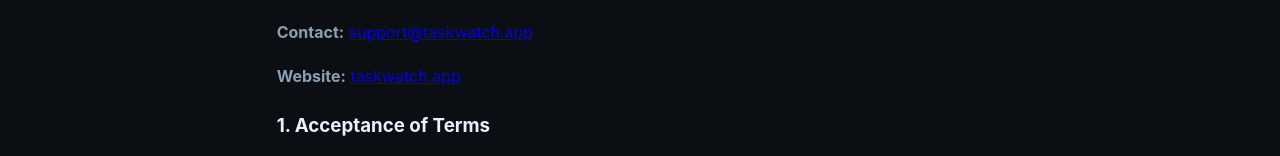
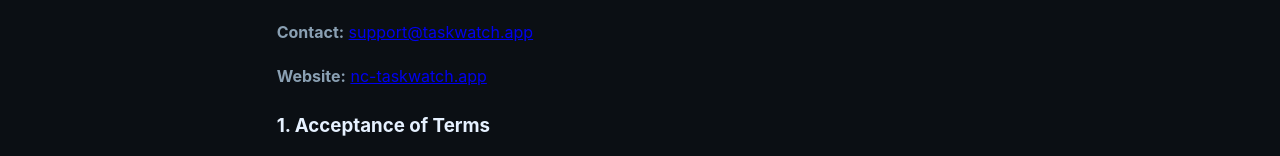
Before and after one commit to nchang2114/GenZero, a React (Vite) app: page /taskwatch/terms in a window 1280 px wide. Shown: the part 395-551 px from the top of the page. Built offline with nearby package versions, Linux system fonts and the light colour scheme.

Commit message:
links to vercel build

```diff
--- a/src/pages/TaskwatchPrivacy.tsx
+++ b/src/pages/TaskwatchPrivacy.tsx
@@ -1,5 +1,4 @@
 import { useEffect } from 'react'
-import { Link } from 'react-router-dom'
 import Footer from '../components/Footer'
 
 export default function TaskwatchPrivacy() {
@@ -13,7 +12,7 @@ export default function TaskwatchPrivacy() {
           <h1 className="section-title">Privacy Policy</h1>
           <p className="muted">Last updated: February 2025</p>
           <div className="hero-ctas" style={{marginTop: 'var(--space-4)'}}>
-            <Link className="btn" to="/taskwatch">Back to Taskwatch</Link>
+            <a className="btn" href="https://nc-taskwatch.vercel.app" target="_blank" rel="noreferrer">Back to Taskwatch</a>
           </div>
           <div className="spacer-40" />
 
--- a/src/pages/TaskwatchTerms.tsx
+++ b/src/pages/TaskwatchTerms.tsx
@@ -1,5 +1,4 @@
 import { useEffect } from 'react'
-import { Link } from 'react-router-dom'
 import Footer from '../components/Footer'
 
 export default function TaskwatchTerms() {
@@ -13,13 +12,13 @@ export default function TaskwatchTerms() {
           <h1 className="section-title">Terms of Service</h1>
           <p className="muted">Last updated: February 2025</p>
           <div className="hero-ctas" style={{marginTop: 'var(--space-4)'}}>
-            <Link className="btn" to="/taskwatch">Back to Taskwatch</Link>
+            <a className="btn" href="https://nc-taskwatch.vercel.app" target="_blank" rel="noreferrer">Back to Taskwatch</a>
           </div>
           <div className="spacer-40" />
 
           <p className="muted"><strong>Developer / Operator:</strong> Gen Zero Studios</p>
           <p className="muted"><strong>Contact:</strong> <a href="mailto:support@taskwatch.app">support@taskwatch.app</a></p>
-          <p className="muted"><strong>Website:</strong> <a href="https://taskwatch.app" target="_blank" rel="noreferrer">taskwatch.app</a></p>
+          <p className="muted"><strong>Website:</strong> <a href="https://taskwatch.app" target="_blank" rel="noreferrer">nc-taskwatch.app</a></p>
 
           <h3>1. Acceptance of Terms</h3>
           <p className="muted">
```
